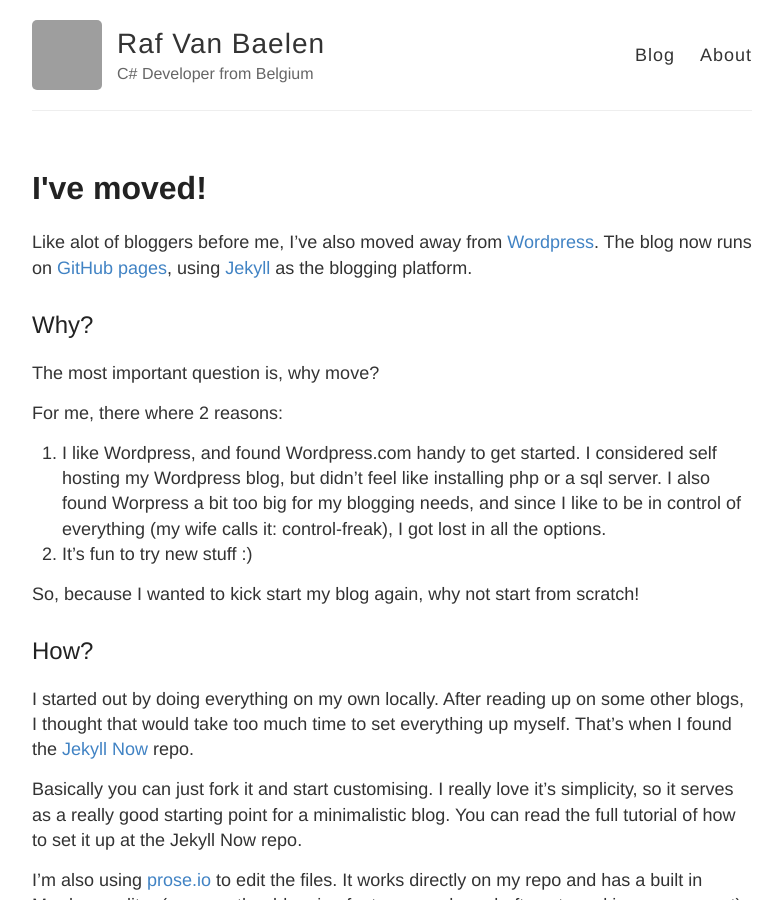
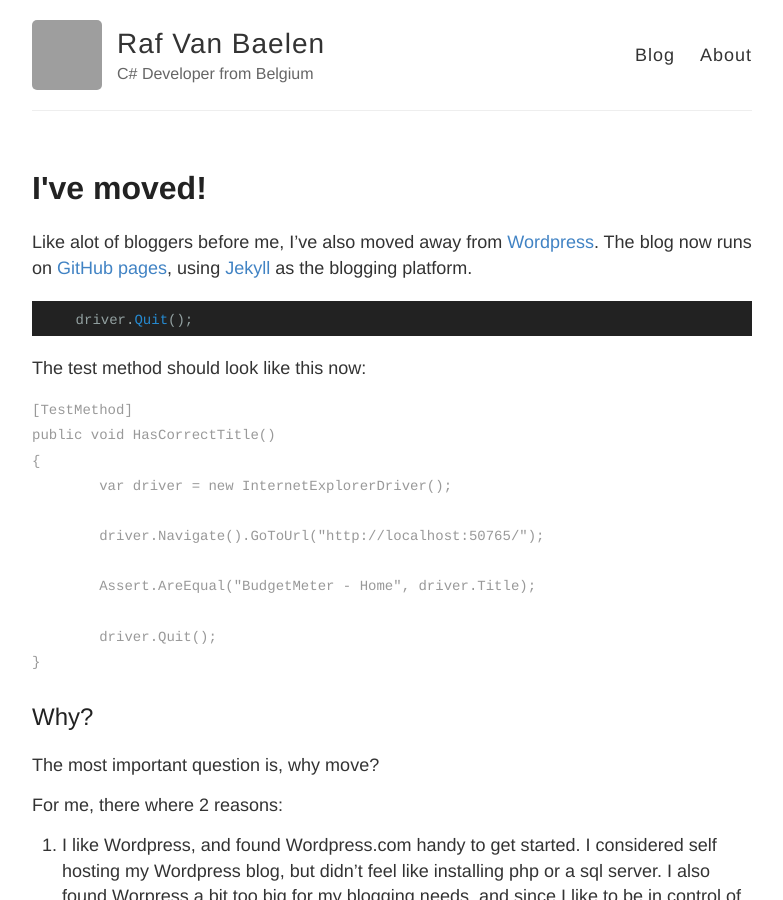
Before and after one commit to Rafvb/rafvb.github.io, a Jekyll site: the page built from _posts/2014-8-28-Moved.md, in a window 1280 px wide and 900 px high. Shown: the whole window, without its empty margins (248-1031 px from the left). Built offline with Jekyll 4.4.1, drawn with Linux system fonts in a browser that asks for light colours; comment, search, counter and statistics services are not loaded; grey boxes are pictures that could not be loaded.

Commit message:
Updated 2014-8-28-Moved.md

````diff
--- a/_posts/2014-8-28-Moved.md
+++ b/_posts/2014-8-28-Moved.md
@@ -5,6 +5,28 @@ published: true
 ---
 
 Like alot of bloggers before me, I've also moved away from [Wordpress](https://rafvb.wordpress.com/). The blog now runs on [GitHub pages](https://pages.github.com/), using [Jekyll](http://jekyllrb.com/) as the blogging platform.
+
+
+
+{% highlight C# %}
+    driver.Quit();
+{% endhighlight %}
+
+The test method should look like this now:
+
+```C#
+[TestMethod]
+public void HasCorrectTitle()
+{
+	var driver = new InternetExplorerDriver();
+
+	driver.Navigate().GoToUrl("http://localhost:50765/");
+
+	Assert.AreEqual("BudgetMeter - Home", driver.Title);
+
+	driver.Quit();
+}
+```
 
 ## Why?
 
````
